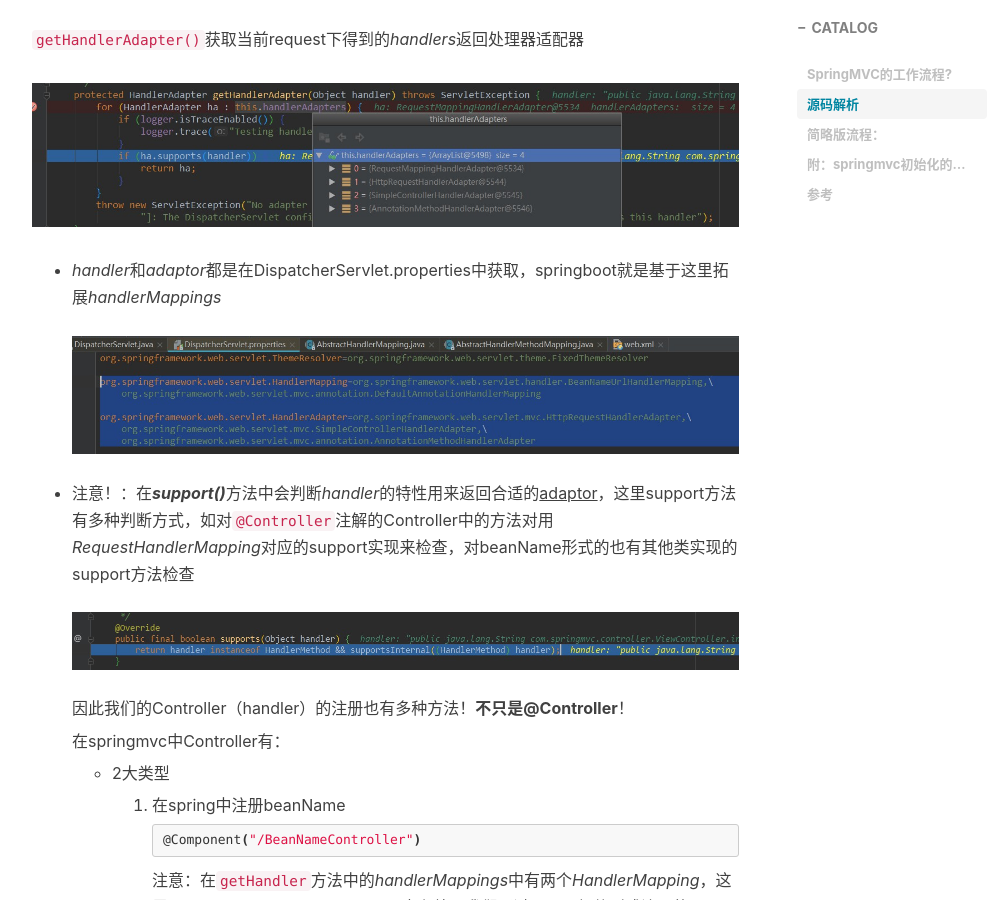
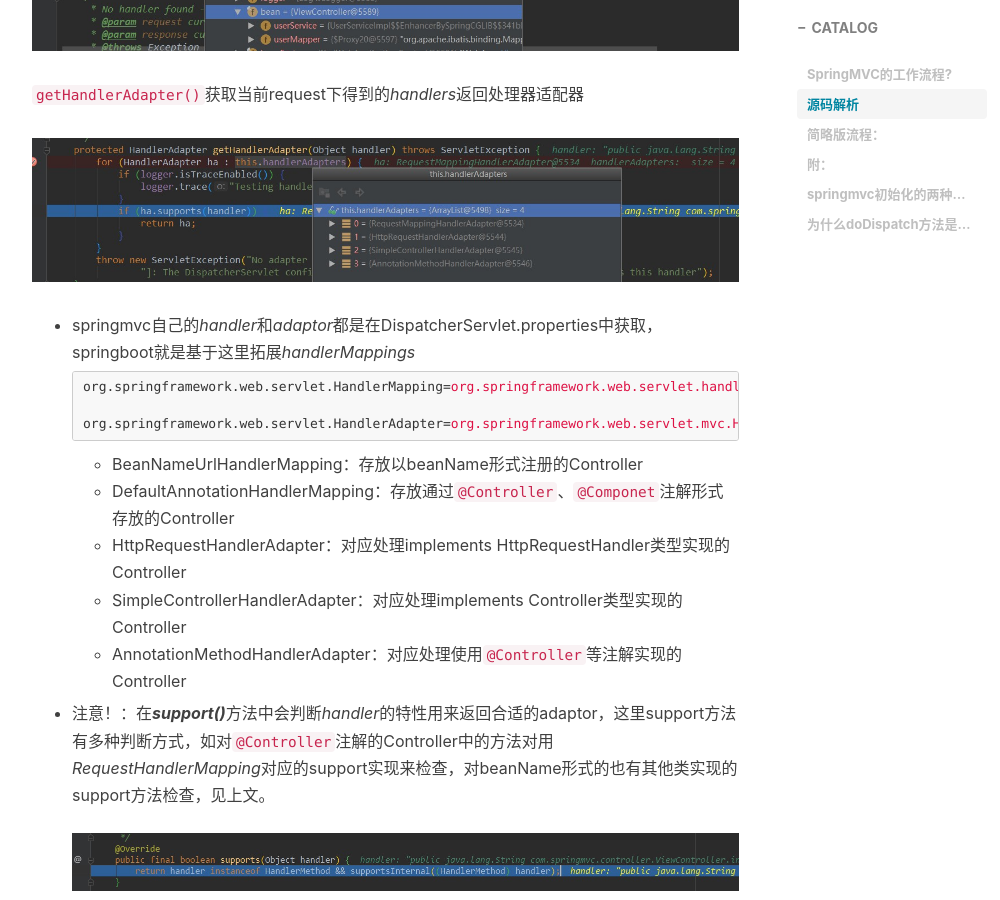
Before and after one commit to KuroChan1998/KuroChan1998.github.io, a Jekyll site: the page built from _posts/2019-9-17-从源码解析springmvc的工作流程.md, in a window 1280 px wide and 900 px high, scrolled down 2335 px. Shown: the whole window, without its empty margins (233-1233 px from the left). Built offline with Jekyll 4.4.1, drawn with Linux system fonts in a browser that asks for light colours; nearby versions of some CDN libraries; comment, search, counter and statistics services are not loaded; some of the changed text lies outside the part shown.

Commit message:
modified 2019-9-17-从源码解析springmvc的工作流程

````diff
--- a/_posts/2019-9-17-从源码解析springmvc的工作流程.md
+++ b/_posts/2019-9-17-从源码解析springmvc的工作流程.md
@@ -21,7 +21,7 @@
 
 ## 源码解析
 
-*DispatcherServlet*类核心方法`doDispatch`
+*DispatcherServlet*类核心方法`doDispatch`（[为什么doDispatch方法是springmvc处理请求的入口？](#why_doDispatch)）
 
 ```java
 protected void doDispatch(HttpServletRequest request, HttpServletResponse response) throws Exception {
@@ -42,7 +42,7 @@
 
 ![Snipaste_2019-09-19_12-54-19.jpg](https://github.com/KuroChan1998/KuroChan1998.github.io/blob/master/img/mdimg/Snipaste_2019-09-19_12-54-19.jpg?raw=true)
 
-在*handlerMappings*这个列表的所有*handlers*中有多个*HandlerMapping*，起中两个关键的是用来存放以beanName形式和`@Controller`形式注册的Controller，**参见下文Controller的2大类型**！！！！
+在*handlerMappings*这个列表的所有*handlers*中有多个*HandlerMapping*，起中两个关键的——*BeanNameUrlHandlerMapping*、*RequestMappingHandlerMapping*（[这两个*HandlerMapping*为什么在初始化时就有了？](#why_handlerMapping_init))是用来存放以beanName形式和`@Controller`形式注册的Controller，**参见下文Controller的2大类型**！！！！
 
 在`gethandler`过程中，requestMapping中的请求路径参数被存到了*lookupPath*中
 
@@ -56,11 +56,24 @@
 
 ![Snipaste_2019-09-19_13-12-00](https://github.com/KuroChan1998/KuroChan1998.github.io/blob/master/img/mdimg/Snipaste_2019-09-19_13-12-00.jpg?raw=true)
 
-- *handler*和*adaptor*都是在DispatcherServlet.properties中获取，springboot就是基于这里拓展*handlerMappings*
+- <span id='why_handlerMapping_init'>springmvc自己的*handler*和*adaptor*都是在DispatcherServlet.properties中获取</span>，springboot就是基于这里拓展*handlerMappings*
 
-  ![Snipaste_2019-09-19_13-15-18](https://github.com/KuroChan1998/KuroChan1998.github.io/blob/master/img/mdimg/Snipaste_2019-09-19_13-15-18.jpg?raw=true)
+  ```properties
+  org.springframework.web.servlet.HandlerMapping=org.springframework.web.servlet.handler.BeanNameUrlHandlerMapping,\
+  	org.springframework.web.servlet.mvc.annotation.DefaultAnnotationHandlerMapping
 
-- 注意！：在***support()***方法中会判断*handler*的特性用来返回合适的<u>adaptor</u>，这里support方法有多种判断方式，如对`@Controller`注解的Controller中的方法对用*RequestHandlerMapping*对应的support实现来检查，对beanName形式的也有其他类实现的support方法检查
+  org.springframework.web.servlet.HandlerAdapter=org.springframework.web.servlet.mvc.HttpRequestHandlerAdapter,\
+  	org.springframework.web.servlet.mvc.SimpleControllerHandlerAdapter,\
+  	org.springframework.web.servlet.mvc.annotation.AnnotationMethodHandlerAdapter
+  ```
+
+  - BeanNameUrlHandlerMapping：存放以beanName形式注册的Controller
+  - DefaultAnnotationHandlerMapping：存放通过`@Controller`、`@Componet`注解形式存放的Controller
+  - HttpRequestHandlerAdapter：对应处理implements HttpRequestHandler类型实现的Controller
+  - SimpleControllerHandlerAdapter：对应处理implements Controller类型实现的Controller
+  - AnnotationMethodHandlerAdapter：对应处理使用`@Controller`等注解实现的Controller
+
+- 注意！：在***support()***方法中会判断*handler*的特性用来返回合适的adaptor，这里support方法有多种判断方式，如对`@Controller`注解的Controller中的方法对用*RequestHandlerMapping*对应的support实现来检查，对beanName形式的也有其他类实现的support方法检查，见上文。
 
   ![Snipaste_2019-09-19_15-22-53](https://github.com/KuroChan1998/KuroChan1998.github.io/blob/master/img/mdimg/Snipaste_2019-09-19_15-22-53.jpg?raw=true)
 
@@ -90,7 +103,7 @@
 
     1. @Controller
 
-    2. implements Controller
+    2. implements Controller（属于beanName类型）
 
        ```java
        @Component("/BeanNameController")
@@ -103,7 +116,7 @@
        }
        ```
 
-    3. implements HttpRequestHandler
+    3. implements HttpRequestHandler（属于beanName类型，无返回值）
 
        ```java
        @Component("/HandleController")
@@ -115,9 +128,9 @@
        }
        ```
 
-调用`handle()`执行Controller方法
+调用`handle()`（根据不同类型的控制器的实现方式决定合适的adaptor，调用对应adaptor中的`handle()`方法）执行我们**控制层的Controller方法**返回ModelAndView
 
-- 这里以beanName类型Controller为例，通过强转后直接调用我们的Controller中重写的***handleRequest***方法！！！！这样意味着每个类只能有一个方法调用！
+- 这里以beanName类型implements Controller为例，通过强转后直接调用我们的implements Controller的类中重写的***handleRequest***方法！！！！这样意味着每个类只能有一个方法调用！
 
   ![Snipaste_2019-09-19_15-40-07](https://github.com/KuroChan1998/KuroChan1998.github.io/blob/master/img/mdimg/Snipaste_2019-09-19_15-40-07.jpg?raw=true)
 
@@ -165,8 +178,6 @@
 
   ![Snipaste_2019-09-19_18-47-46](https://github.com/KuroChan1998/KuroChan1998.github.io/blob/master/img/mdimg/Snipaste_2019-09-19_18-47-46.jpg?raw=true)
 
-
-
 ## 简略版流程：
 
 1. 用户发送请求至前端控制器**DispatcherServlet**
@@ -181,7 +192,9 @@
 10. DispatcherServlet对View进行渲染视图（即将模型数据填充至视图中）。
 11. DispatcherServlet响应用户
 
-## 附：springmvc初始化的两种方式
+## 附：
+
+### springmvc初始化的两种方式
 
 - java
 
@@ -256,6 +269,61 @@
   </web-app>
   ```
 
-## 参考
+### <span id='why_doDispatch'>为什么doDispatch方法是springmvc处理请求的入口</span>
+
+- *DispatcherServlet*继承关系图
+
+  ![Snipaste_2019-10-02_09-36-12](https://github.com/KuroChan1998/KuroChan1998.github.io/blob/master/img/mdimg/Snipaste_2019-10-02_09-36-12.jpg?raw=true)
+
+*DispatcherServlet*的父类*FrameworkServlet*重写了底层HttpServlet的service()方法
+
+```java
+	@Override
+	protected void service(HttpServletRequest request, HttpServletResponse response)
+			throws ServletException, IOException {
+
+		HttpMethod httpMethod = HttpMethod.resolve(request.getMethod());
+		if (httpMethod == HttpMethod.PATCH || httpMethod == null) {
+			processRequest(request, response);
+		}
+		else {
+			super.service(request, response);
+		}
+	}
+```
+
+`processRequest(request, response)`调用了`doService()`方法
+
+```java
+	...
+	try {
+		doService(request, response);
+    }
+    catch (ServletException ex) {
+        failureCause = ex;
+        throw ex;
+    }
+	...
+```
+
+其中`doService(request, response)`是*FrameworkServlet*的一个抽象方法，由其子类*DispatcherServlet*实现
+
+*DispatcherServlet*的`doService()`方法中调用了`doDispatch(request, response)`！！！
+
+```java
+	@Override
+	protected void doService(HttpServletRequest request, HttpServletResponse response) throws Exception {
+		try {
+			doDispatch(request, response);
+		}
+		finally {
+			...
+		}
+	}
+```
+
+#####
+
+参考
 
 [https://www.bilibili.com/video/av32519360?from=search&seid=6662549753567244872](https://www.bilibili.com/video/av32519360?from=search&seid=6662549753567244872)
````
Also changed, not shown: img/mdimg/Snipaste_2019-10-02_09-36-12.jpg (added).
